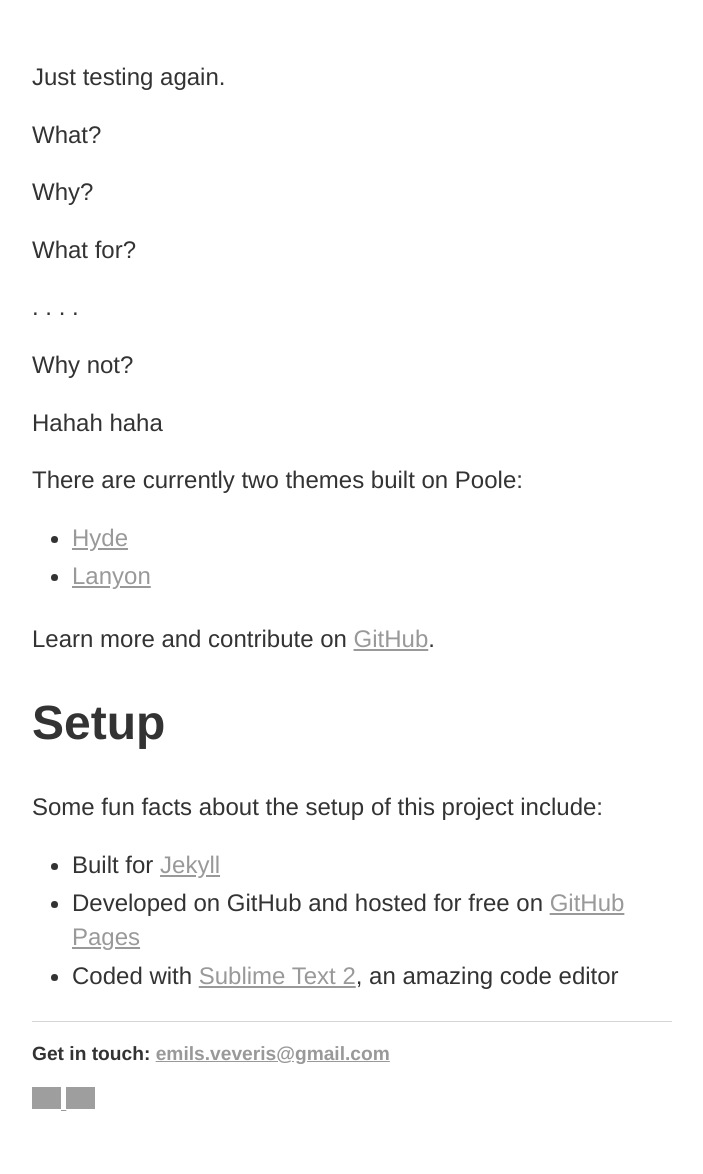
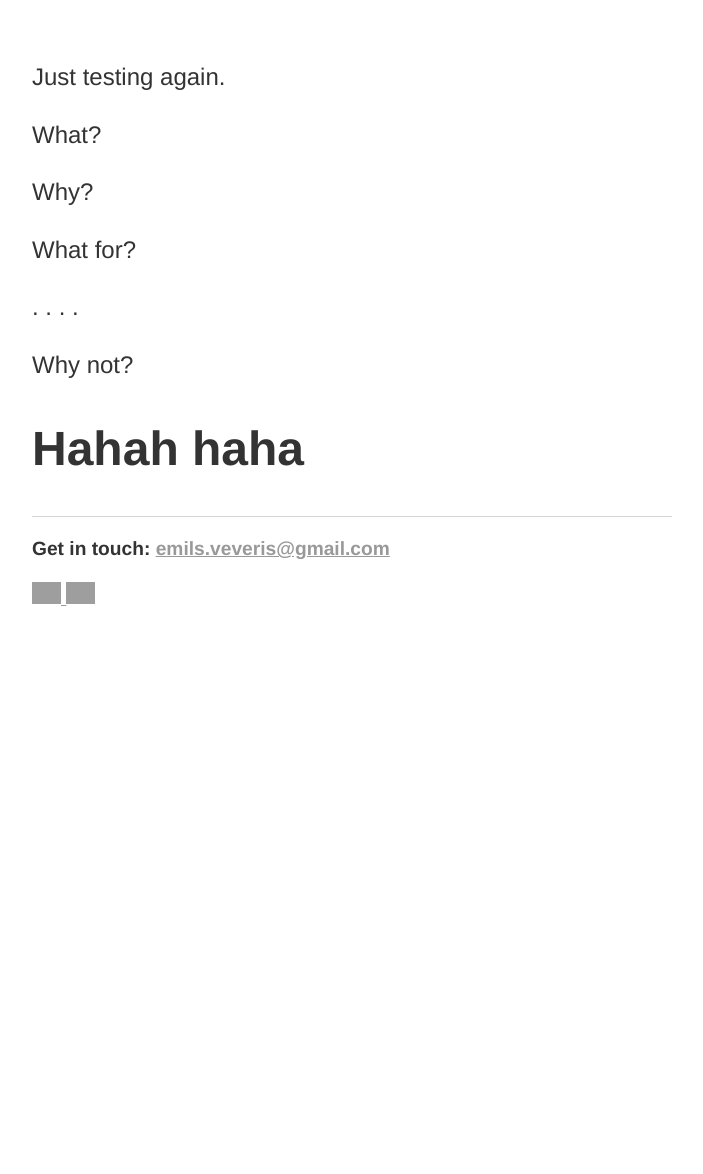
Before and after one commit to emilsw/ew, a Jekyll site: the page built from optimize/other/index.md, in a window 1280 px wide. Shown: the whole page, without its empty margins (288-991 px from the left). Built offline with Jekyll 4.4.1, drawn with Linux system fonts in a browser that asks for light colours; after the commit the page ends 900 px from its top, so only the background shows below that; grey boxes are pictures that could not be loaded.

Commit message:
Update index.md

```diff
--- a/optimize/other/index.md
+++ b/optimize/other/index.md
@@ -18,19 +18,4 @@
 
 Why not?
 
-Hahah haha
-
-There are currently two themes built on Poole:
-
-* [Hyde](http://hyde.getpoole.com)
-* [Lanyon](http://lanyon.getpoole.com)
-
-Learn more and contribute on [GitHub](https://github.com/poole).
-
-## Setup
-
-Some fun facts about the setup of this project include:
-
-* Built for [Jekyll](http://jekyllrb.com)
-* Developed on GitHub and hosted for free on [GitHub Pages](https://pages.github.com)
-* Coded with [Sublime Text 2](http://sublimetext.com), an amazing code editor
+## Hahah haha
```
